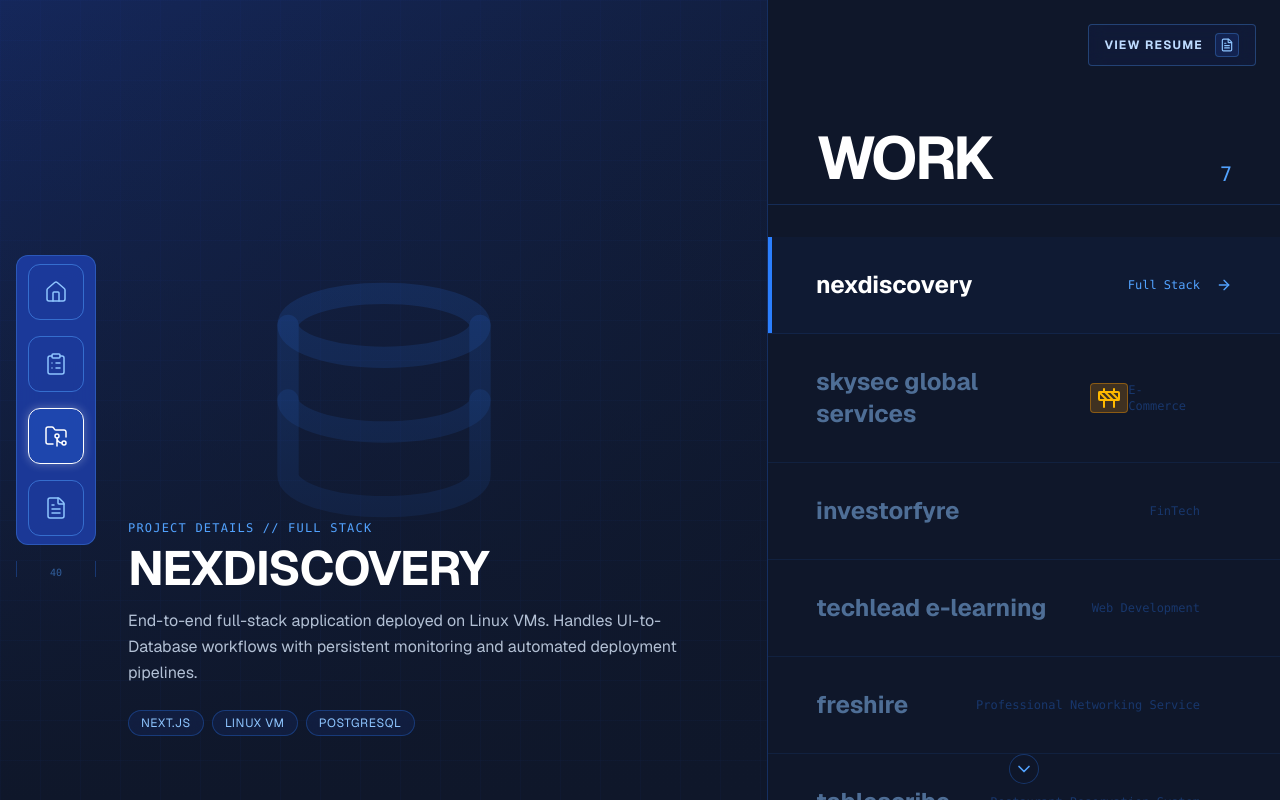
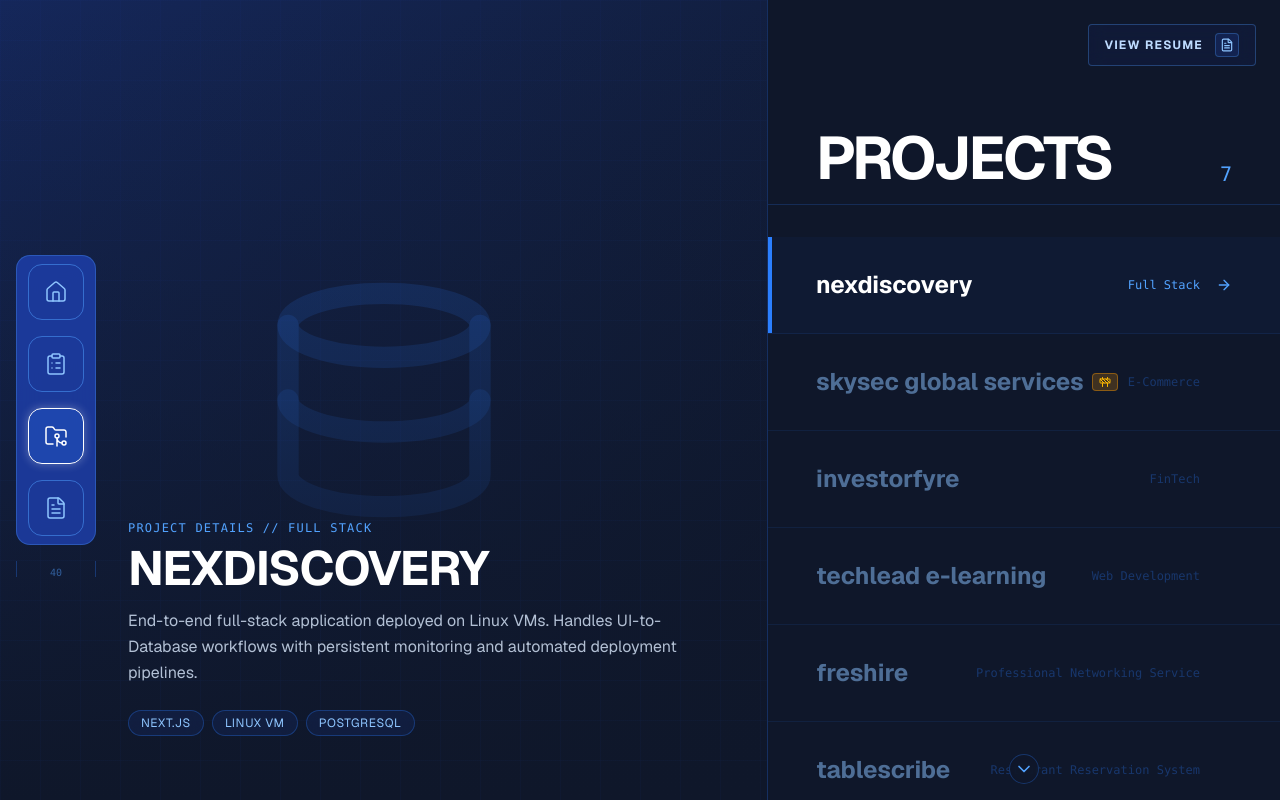
Before and after one commit to Marnin-A/Portfolio, a Next.js app: page /projects in a window 1280 px wide. Built offline with nearby package versions, Linux system fonts and the light colour scheme.

Commit message:
feat: Implement initial portfolio layout, navigation, core content pages, and blueprint-themed styling.

```diff
--- a/app/globals.css
+++ b/app/globals.css
@@ -1,15 +1,13 @@
 @import "tailwindcss";
+
+
+@custom-variant dark (&:is(.dark *));
 
 @theme {
   --color-blueprint-bg: #1e40af; /* Deep Blue, tweak to match design */
   --color-blueprint-grid: rgba(255, 255, 255, 0.15);
   --color-blueprint-text: #ffffff;
   --color-blueprint-accent: #60a5fa; /* Lighter blue for highlights */
-}
-
-:root {
-  --background: #1e40af;
-  --foreground: #ffffff;
 }
 
 body {
@@ -43,3 +41,123 @@ body {
     scrollbar-width: none; /* Firefox */
   }
 }
+
+@theme inline {
+  --radius-sm: calc(var(--radius) - 4px);
+  --radius-md: calc(var(--radius) - 2px);
+  --radius-lg: var(--radius);
+  --radius-xl: calc(var(--radius) + 4px);
+  --radius-2xl: calc(var(--radius) + 8px);
+  --radius-3xl: calc(var(--radius) + 12px);
+  --radius-4xl: calc(var(--radius) + 16px);
+  --color-background: var(--background);
+  --color-foreground: var(--foreground);
+  --color-card: var(--card);
+  --color-card-foreground: var(--card-foreground);
+  --color-popover: var(--popover);
+  --color-popover-foreground: var(--popover-foreground);
+  --color-primary: var(--primary);
+  --color-primary-foreground: var(--primary-foreground);
+  --color-secondary: var(--secondary);
+  --color-secondary-foreground: var(--secondary-foreground);
+  --color-muted: var(--muted);
+  --color-muted-foreground: var(--muted-foreground);
+  --color-accent: var(--accent);
+  --color-accent-foreground: var(--accent-foreground);
+  --color-destructive: var(--destructive);
+  --color-border: var(--border);
+  --color-input: var(--input);
+  --color-ring: var(--ring);
+  --color-chart-1: var(--chart-1);
+  --color-chart-2: var(--chart-2);
+  --color-chart-3: var(--chart-3);
+  --color-chart-4: var(--chart-4);
+  --color-chart-5: var(--chart-5);
+  --color-sidebar: var(--sidebar);
+  --color-sidebar-foreground: var(--sidebar-foreground);
+  --color-sidebar-primary: var(--sidebar-primary);
+  --color-sidebar-primary-foreground: var(--sidebar-primary-foreground);
+  --color-sidebar-accent: var(--sidebar-accent);
+  --color-sidebar-accent-foreground: var(--sidebar-accent-foreground);
+  --color-sidebar-border: var(--sidebar-border);
+  --color-sidebar-ring: var(--sidebar-ring);
+}
+
+:root {
+  --radius: 0.625rem;
+  --background: #1e40af;
+  --foreground: #ffffff;
+  --foreground: oklch(0.145 0 0);
+  --card: oklch(1 0 0);
+  --card-foreground: oklch(0.145 0 0);
+  --popover: oklch(1 0 0);
+  --popover-foreground: oklch(0.145 0 0);
+  --primary: oklch(0.205 0 0);
+  --primary-foreground: oklch(0.985 0 0);
+  --secondary: oklch(0.97 0 0);
+  --secondary-foreground: oklch(0.205 0 0);
+  --muted: oklch(0.97 0 0);
+  --muted-foreground: oklch(0.556 0 0);
+  --accent: oklch(0.97 0 0);
+  --accent-foreground: oklch(0.205 0 0);
+  --destructive: oklch(0.577 0.245 27.325);
+  --border: oklch(0.922 0 0);
+  --input: oklch(0.922 0 0);
+  --ring: oklch(0.708 0 0);
+  --chart-1: oklch(0.646 0.222 41.116);
+  --chart-2: oklch(0.6 0.118 184.704);
+  --chart-3: oklch(0.398 0.07 227.392);
+  --chart-4: oklch(0.828 0.189 84.429);
+  --chart-5: oklch(0.769 0.188 70.08);
+  --sidebar: oklch(0.985 0 0);
+  --sidebar-foreground: oklch(0.145 0 0);
+  --sidebar-primary: oklch(0.205 0 0);
+  --sidebar-primary-foreground: oklch(0.985 0 0);
+  --sidebar-accent: oklch(0.97 0 0);
+  --sidebar-accent-foreground: oklch(0.205 0 0);
+  --sidebar-border: oklch(0.922 0 0);
+  --sidebar-ring: oklch(0.708 0 0);
+}
+
+.dark {
+  --background: oklch(0.145 0 0);
+  --foreground: oklch(0.985 0 0);
+  --card: oklch(0.205 0 0);
+  --card-foreground: oklch(0.985 0 0);
+  --popover: oklch(0.205 0 0);
+  --popover-foreground: oklch(0.985 0 0);
+  --primary: oklch(0.922 0 0);
+  --primary-foreground: oklch(0.205 0 0);
+  --secondary: oklch(0.269 0 0);
+  --secondary-foreground: oklch(0.985 0 0);
+  --muted: oklch(0.269 0 0);
+  --muted-foreground: oklch(0.708 0 0);
+  --accent: oklch(0.269 0 0);
+  --accent-foreground: oklch(0.985 0 0);
+  --destructive: oklch(0.704 0.191 22.216);
+  --border: oklch(1 0 0 / 10%);
+  --input: oklch(1 0 0 / 15%);
+  --ring: oklch(0.556 0 0);
+  --chart-1: oklch(0.488 0.243 264.376);
+  --chart-2: oklch(0.696 0.17 162.48);
+  --chart-3: oklch(0.769 0.188 70.08);
+  --chart-4: oklch(0.627 0.265 303.9);
+  --chart-5: oklch(0.645 0.246 16.439);
+  --sidebar: oklch(0.205 0 0);
+  --sidebar-foreground: oklch(0.985 0 0);
+  --sidebar-primary: oklch(0.488 0.243 264.376);
+  --sidebar-primary-foreground: oklch(0.985 0 0);
+  --sidebar-accent: oklch(0.269 0 0);
+  --sidebar-accent-foreground: oklch(0.985 0 0);
+  --sidebar-border: oklch(1 0 0 / 10%);
+  --sidebar-ring: oklch(0.556 0 0);
+}
+
+@layer base {
+  * {
+    @apply border-border outline-ring/50;
+  }
+  body {
+    @apply bg-background text-foreground;
+  }
+}
--- a/app/layout.tsx
+++ b/app/layout.tsx
@@ -2,6 +2,7 @@ import type { Metadata } from "next";
 import { Geist, Geist_Mono } from "next/font/google";
 import "./globals.css";
 import Sidebar from "@/components/layout/Sidebar";
+import MobileNav from "@/components/layout/MobileNav";
 import Navbar from "@/components/ui/Navbar";
 import GridBackground from "@/components/ui/GridBackground";
 
@@ -32,6 +33,7 @@ export default function RootLayout({
       >
         <GridBackground />
         <Sidebar />
+        <MobileNav />
         <Navbar />
         <main className="flex-1 w-full relative z-10 overflow-x-hidden">
           {children}
--- /dev/null
+++ b/components/layout/MobileNav.tsx
@@ -0,0 +1,47 @@
+"use client";
+
+import Link from "next/link";
+import { usePathname } from "next/navigation";
+import { Home, ClipboardList, FolderGit2, FileText } from "lucide-react";
+import { cn } from "@/lib/utils";
+
+const navItems = [
+  { name: "Home", href: "/", icon: Home },
+  { name: "Experience", href: "/experience", icon: ClipboardList },
+  { name: "Projects", href: "/projects", icon: FolderGit2 },
+  { name: "Articles", href: "/articles", icon: FileText },
+];
+
+export default function MobileNav() {
+  const pathname = usePathname();
+
+  return (
+    <nav className="fixed bottom-4 left-4 right-4 z-50 md:hidden">
+      <div className="flex justify-around items-center p-2 pb-7 bg-[#1e40af]/90 backdrop-blur-xl border border-blue-400/30 rounded-2xl shadow-lg shadow-blue-900/50">
+        {navItems.map((item) => {
+          const isActive = pathname === item.href;
+          const Icon = item.icon;
+
+          return (
+            <Link
+              key={item.href}
+              href={item.href}
+              className={cn(
+                "relative flex flex-col items-center justify-center w-10 h-10 rounded-xl transition-all duration-300",
+                isActive
+                  ? "text-white bg-blue-500/20 shadow-[0_0_10px_rgba(37,99,235,0.3)] border border-blue-400/50"
+                  : "text-blue-300/70 hover:text-white"
+              )}
+            >
+              <Icon size={20} strokeWidth={1.5} />
+              {/* {isActive && (
+                <span className="absolute -bottom-2 w-1 h-1 bg-blue-400 rounded-full"></span>
+              )} */}
+              <span className="absolute -bottom-6 text-sm">{item.name}</span>
+            </Link>
+          );
+        })}
+      </div>
+    </nav>
+  );
+}
--- a/components/layout/Sidebar.tsx
+++ b/components/layout/Sidebar.tsx
@@ -17,7 +17,7 @@ export default function Sidebar() {
   const pathname = usePathname();
 
   return (
-    <nav className="fixed left-4 top-1/2 -translate-y-1/2 z-50 flex flex-col gap-12 pointer-events-none md:pointer-events-auto">
+    <nav className="fixed left-4 top-1/2 -translate-y-1/2 z-50 hidden md:flex flex-col gap-12 pointer-events-none md:pointer-events-auto">
       {/* Navigation Container - Visual only on desktop usually, but we make it functional */}
       <div className="flex flex-col gap-4 p-2 border border-blue-400/30 rounded-full md:rounded-xl bg-[#1e40af]/80 backdrop-blur-md w-16 md:w-20 items-center pointer-events-auto">
         {navItems.map((item) => {
--- a/components/page-content/articles.tsx
+++ b/components/page-content/articles.tsx
@@ -13,13 +13,13 @@ const icons = {
 
 export default function ArticlesContent() {
     return (
-       <div className="min-h-screen py-8 md:py-16 pl-20 md:pl-32 pr-4 md:pr-12">
+       <div className="min-h-screen py-8 md:py-16 pl-4 md:pl-32 pr-4 md:pr-12 pb-24">
       <motion.div
         initial={{ opacity: 0, y: -20 }}
         animate={{ opacity: 1, y: 0 }}
-        className="mb-12 border-b border-blue-500/30 pb-4"
+        className="mb-8 md:mb-12 border-b border-blue-500/30 pb-4"
       >
-        <h1 className="text-3xl md:text-4xl font-bold text-white tracking-widest uppercase">
+        <h1 className="text-2xl md:text-4xl font-bold text-white tracking-widest uppercase">
           Technical Logs (Articles)
         </h1>
         <div className="flex justify-between items-end mt-2">
--- a/components/page-content/projects.tsx
+++ b/components/page-content/projects.tsx
@@ -42,7 +42,7 @@ export default function ProjectsContent() {
     const activeProject = projects.find(p => p.id === activeId) || projects[0];
 
     return (
-        <div className="min-h-screen py-8 md:py-0 md:h-screen w-full flex flex-col md:flex-row overflow-hidden bg-[#0f172a]">
+        <div className="min-h-screen py-8 md:py-0 md:h-screen w-full flex flex-col md:flex-row overflow-hidden bg-[#0f172a] pb-24 md:pb-0">
 
             {/* Left Column: Preview Area (60%) */}
             <div className="w-full md:w-[60%] h-[40vh] md:h-full relative overflow-hidden bg-[#1e40af]/10 border-r border-blue-500/20">
@@ -65,7 +65,7 @@ export default function ProjectsContent() {
                         <div className="absolute inset-0 bg-gradient-to-t from-[#0f172a] via-[#0f172a]/40 to-transparent"></div>
 
                         {/* Content Overlay */}
-                        <div className="absolute bottom-0 left-0 right-0 p-8 md:p-16 z-10 pl-20 md:pl-32"> {/* Increased padding for sidebar */}
+                        <div className="absolute bottom-0 left-0 right-0 p-6 md:p-16 z-10 pl-6 md:pl-32"> {/* Increased padding for sidebar */}
                             <motion.div
                                 initial={{ y: 20, opacity: 0 }}
                                 animate={{ y: 0, opacity: 1 }}
@@ -74,7 +74,7 @@ export default function ProjectsContent() {
                                 <div className="text-blue-400 font-mono text-xs mb-2 tracking-widest uppercase">
                                     Project Details // {activeProject.category}
                                 </div>
-                                <h2 className="text-3xl md:text-5xl font-bold text-white mb-4 tracking-tight flex items-center gap-4">
+                                <h2 className="text-2xl md:text-5xl font-bold text-white mb-2 md:mb-4 tracking-tight flex items-center gap-4">
                                     {activeProject.title}
                                     {activeProject.maintenance && (
                                         <motion.span
@@ -108,9 +108,9 @@ export default function ProjectsContent() {
             </div>
 
             {/* Right Column: List (40%) */}
-            <div className="w-full md:w-[40%] h-full flex flex-col pt-16 md:pt-32 relative z-20">
-                <div className="px-8 md:px-12 mb-8 flex justify-between items-end border-b border-blue-500/20 pb-4 mx-8 md:mx-0">
-                    <h1 className="text-4xl md:text-6xl font-bold text-white tracking-tighter uppercase">Work</h1>
+            <div className="w-full md:w-[40%] h-full flex flex-col pt-8 md:pt-32 relative z-20">
+                <div className="px-6 md:px-12 mb-4 md:mb-8 flex justify-between items-end border-b border-blue-500/20 pb-4 mx-6 md:mx-0">
+                    <h1 className="text-3xl md:text-6xl font-bold text-white tracking-tighter uppercase">Projects</h1>
                     <span className="text-blue-400 font-mono text-xl">{projects.length}</span>
                 </div>
 
@@ -138,8 +138,9 @@ export default function ProjectsContent() {
                         {projects.map((project) => (
                             <div
                                 key={project.id}
+                                onClick={() => setActiveId(project.id)}
                                 onMouseEnter={() => setActiveId(project.id)}
-                                className={`group relative py-8 px-8 md:px-12 cursor-pointer border-b border-blue-500/10 transition-all duration-300 ${
+                                className={`group relative py-6 md:py-8 px-6 md:px-12 cursor-pointer border-b border-blue-500/10 transition-all duration-300 ${
                                     activeId === project.id ? "bg-blue-900/10" : "hover:bg-blue-900/5"
                                 }`}
                             >
@@ -149,8 +150,11 @@ export default function ProjectsContent() {
                                     }`}>
                                         {project.title.toLowerCase()}
                                         {project.maintenance && (
-                                            <span className="px-1.5 py-0.5 text-[8px] font-mono bg-amber-500/20 text-amber-400 border border-amber-500/40 rounded uppercase">
-                                                <Construction/>
+                                            <span
+                                                title="Currently undergoing maintenance"
+                                                className="px-1.5 py-0.5 text-[8px] font-mono bg-amber-500/20 text-amber-400 border border-amber-500/40 rounded uppercase cursor-help"
+                                            >
+                                                <Construction size={12} />
                                             </span>
                                         )}
                                     </h3>
--- a/components/sections/ExperienceCard.tsx
+++ b/components/sections/ExperienceCard.tsx
@@ -27,9 +27,6 @@ export default function ExperienceCard({ experience, index }: ExperienceCardProp
       className="relative"
     >
       {/* Connector Line (Horizontal Trace) */}
-      <div className="absolute top-1/2 right-full h-[2px] w-8 md:w-16 bg-blue-500/30 -translate-y-1/2">
-        <div className="absolute right-0 top-1/2 h-2 w-2 rounded-full bg-blue-400/50 -translate-y-1/2 translate-x-1/2"></div>
-      </div>
 
       <BlueprintCard className="w-full max-w-xl group-hover:bg-[#1e40af]/30 mx-auto">
         <div className="flex items-start gap-4">
--- a/components/ui/Navbar.tsx
+++ b/components/ui/Navbar.tsx
@@ -19,7 +19,7 @@ export default function Navbar() {
                      onClick={() => setIsResumeOpen(true)}
                      className="pointer-events-auto group flex items-center cursor-pointer gap-3 px-4 py-2 bg-[#1e40af]/10 border border-blue-400/30 rounded backdrop-blur-sm hover:bg-[#1e40af]/30 hover:border-blue-400/60 transition-all duration-300"
                    >
-                       <span className="text-xs font-bold text-blue-200 tracking-widest group-hover:text-white">VIEW RESUME</span>
+                       <span className="text-xs font-bold text-blue-200 tracking-widest group-hover:text-white sm:block hidden">VIEW RESUME</span>
                        <div className="p-1 border border-blue-400/30 rounded bg-blue-900/30 group-hover:bg-blue-900/50">
                          <FileText size={14} className="text-blue-300" />
                        </div>
```
Also changed, not shown: app/page.tsx (+22 -21 lines), components/page-content/experience.tsx (+13 -9 lines), components.json (added), 1 other file (tests, documents, lock files or other folders).
